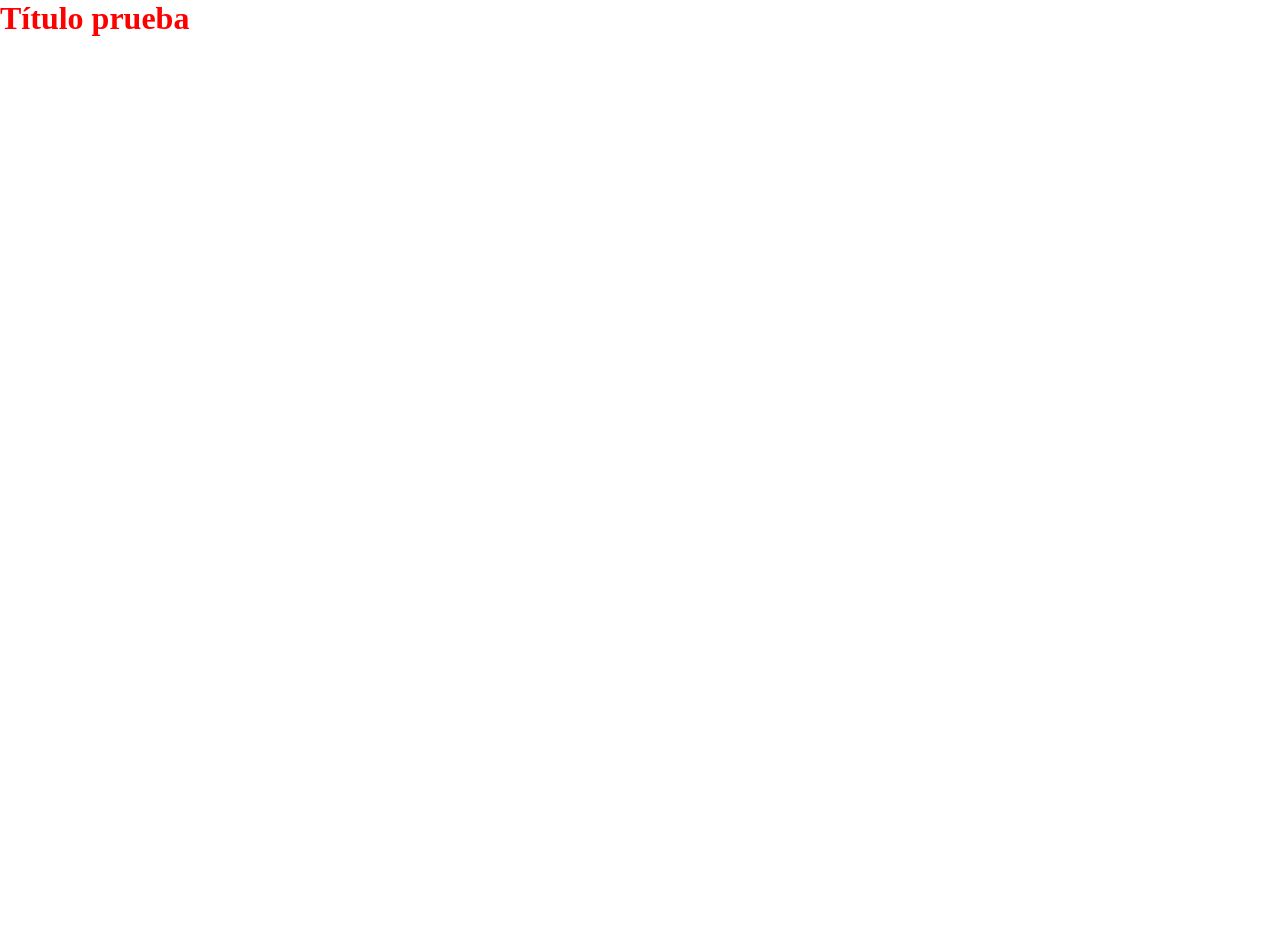
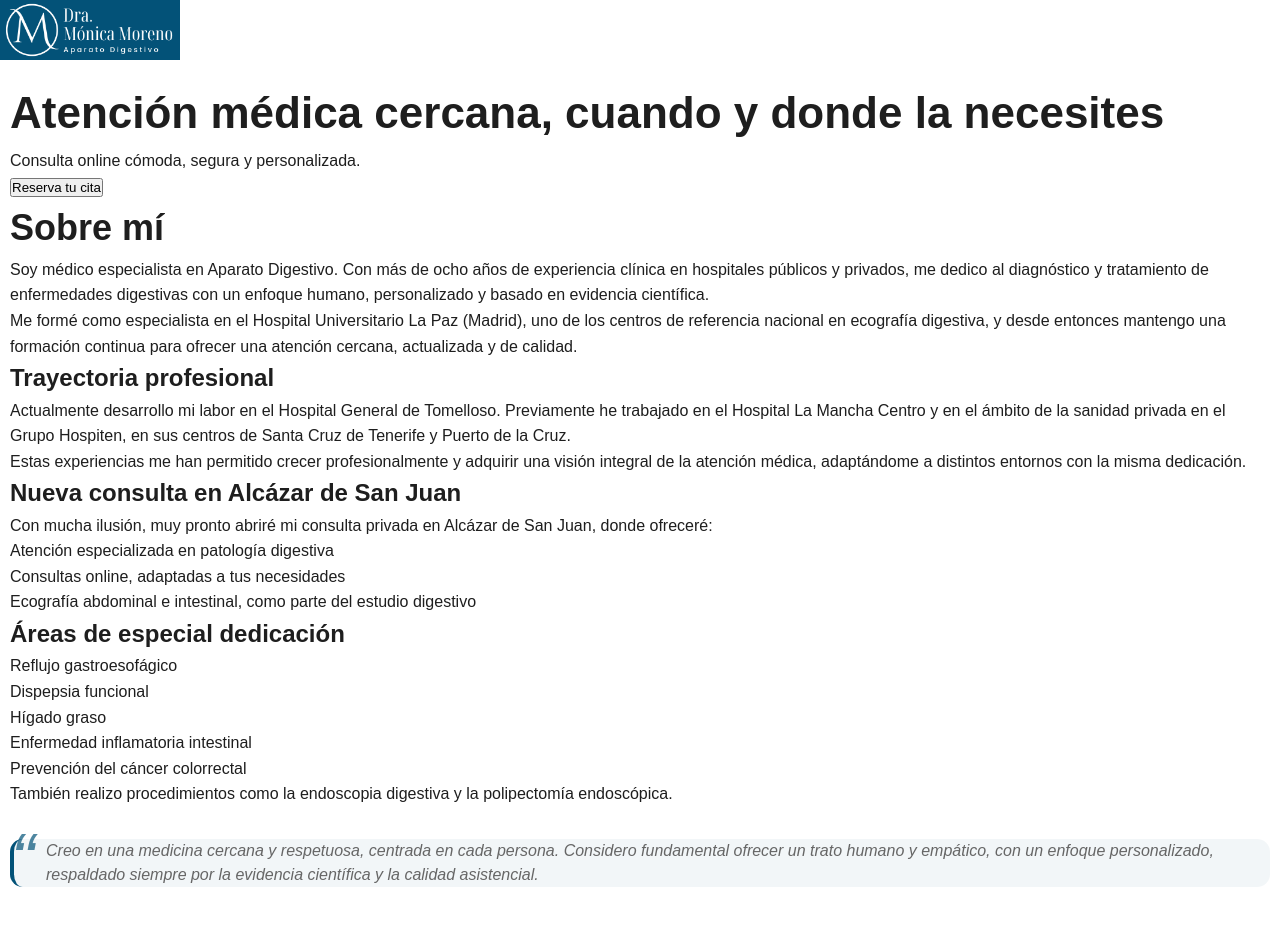
Before and after one commit to JuanAntonioPR/consulta-monica, a website built with Vite: page index.html in a window 1280 px wide. Before the commit the page ends 800 px from the top, so only its background shows below. Built offline with nearby package versions, Linux system fonts and the light colour scheme.

Commit message:
añadidas variables en _variables.scss y parte del html

```diff
--- a/index.html
+++ b/index.html
@@ -3,10 +3,92 @@
   <head>
     <meta charset="UTF-8" />
     <meta name="viewport" content="width=device-width, initial-scale=1.0" />
-    <title>Dr. Moreno</title>
+    <title>Dra. Mónica Moreno</title>
+    <link rel="icon" href="./img/Favicon_azul-degradado.svg" type="image/x-icon" />
   </head>
   <body>
-    <h1>Título prueba</h1>
+    <header>
+      <img src="./img/Logo_principal_azul.png" alt="logo página" width="180px">
+    </header>
+
+    <main>
+      <div class="container">
+        <section class="hero">
+          <h1>Atención médica cercana, cuando y donde la necesites</h1>
+          <p>Consulta online cómoda, segura y personalizada.</p>
+          <button>Reserva tu cita</button>
+        </section>
+
+        <section id="inicio">
+          <!-- Imagen destacada, texto de bienvenida -->
+        </section>
+
+        <section id="servicios">
+          <!-- Listado de servicios o especialidades -->
+        </section>
+
+        <section id="sobre-mi" class="sobre-mi">
+          <h2>Sobre mí</h2>
+
+          <p>
+            Soy médico especialista en Aparato Digestivo.
+            Con más de ocho años de experiencia clínica en hospitales públicos y privados, me dedico al diagnóstico y tratamiento de enfermedades digestivas con un enfoque humano, personalizado y basado en evidencia científica.
+          </p>
+
+          <p>
+            Me formé como especialista en el Hospital Universitario La Paz (Madrid), uno de los centros de referencia nacional en ecografía digestiva, y desde entonces mantengo una formación continua para ofrecer una atención cercana, actualizada y de calidad.
+          </p>
+
+          <h3>Trayectoria profesional</h3>
+          <p>
+            Actualmente desarrollo mi labor en el Hospital General de Tomelloso.
+            Previamente he trabajado en el Hospital La Mancha Centro y en el ámbito de la sanidad privada en el Grupo Hospiten, en sus centros de Santa Cruz de Tenerife y Puerto de la Cruz.
+          </p>
+          <p>
+            Estas experiencias me han permitido crecer profesionalmente y adquirir una visión integral de la atención médica, adaptándome a distintos entornos con la misma dedicación.
+          </p>
+
+          <h3>Nueva consulta en Alcázar de San Juan</h3>
+          <p>Con mucha ilusión, muy pronto abriré mi consulta privada en Alcázar de San Juan, donde ofreceré:</p>
+          <ul>
+            <li>Atención especializada en patología digestiva</li>
+            <li>Consultas online, adaptadas a tus necesidades</li>
+            <li>Ecografía abdominal e intestinal, como parte del estudio digestivo</li>
+          </ul>
+
+          <h3>Áreas de especial dedicación</h3>
+          <ul>
+            <li>Reflujo gastroesofágico</li>
+            <li>Dispepsia funcional</li>
+            <li>Hígado graso</li>
+            <li>Enfermedad inflamatoria intestinal</li>
+            <li>Prevención del cáncer colorrectal</li>
+          </ul>
+          <p>También realizo procedimientos como la endoscopia digestiva y la polipectomía endoscópica.</p>
+
+          <blockquote>
+            Creo en una medicina cercana y respetuosa, centrada en cada persona.
+            Considero fundamental ofrecer un trato humano y empático, con un enfoque personalizado, respaldado siempre por la evidencia científica y la calidad asistencial.
+          </blockquote>
+        </section>
+
+        <section id="testimonios">
+          <!-- Carrusel o testimonios en grid -->
+        </section>
+
+        <section id="preguntas-frecuentes">
+          <!-- FAQ con acordeones o desplegables -->
+        </section>
+
+        <section id="contacto">
+          <!-- Formulario de contacto / botón para WhatsApp -->
+        </section>
+      </div>
+    </main>
+
+    <footer>
+      <!-- Información legal, redes, contacto -->
+    </footer>
     <script type="module" src="/src/main.js"></script>
   </body>
 </html>
--- a/src/sass/abstracts/_abstracts.scss
+++ b/src/sass/abstracts/_abstracts.scss
@@ -1,4 +1,4 @@
-@forward 'variables';
 @forward 'functions';
 @forward 'mixins';
 @forward 'placeholders';
+@forward 'variables';
--- a/src/sass/abstracts/_variables.scss
+++ b/src/sass/abstracts/_variables.scss
@@ -5,15 +5,35 @@ $bp-desktop: 1200px;           // Escritorio normal
 $bp-desktop-xl: 1440px;        // Pantallas grandes
 
 // Colores
-// $color-blanco: #FFFFFF;
-// $color-negro: #010713;
+$color-primary: #035278;
+$color-secondary: #0D87BB;
+$color-accent: #FF8A00; // Puedes elegir uno para botones o CTA
+$color-text: #1E1E1E; // Color principal de texto
+$color-muted: #666;    // Textos secundarios
+$color-background: #fff; // Fondo general
+$color-surface: #f5f5f5; // Fondo de cajas, tarjetas
 
+$color-success: #28a745; // Color para estados de éxito (fondo o texto)
+$color-warning: #ffc107; // Color para estados de advertencia/peligro
+$color-error: #dc3545;   // Color para estados de error
 
-// Fuentes
-// $fuente: "Poppins", sans-serif;
-// $headingXL: 44px;
-// $headingL: 36px;
-// $headingM: 24px;
-// $bodyL: 20px;
-// $bodyM: 16px;
-// $bodyS: 14px;
+// Tipografías
+$font-primary: 'Poppins', sans-serif;
+$font-secondary: 'Lora', serif;
+
+// Tamaño fuentes
+$font-heading-xl: 2.75rem; // ~44px
+$font-heading-l:  2.25rem; // ~36px
+$font-heading-m:  1.5rem;  // ~24px
+$font-body-l:     1.25rem; // ~20px
+$font-body-m:     1rem;    // ~16px
+$font-body-s:     0.875rem;// ~14px
+
+// Espaciado
+$space-xxs: 0.125rem;  // 2px
+$space-xs:  0.25rem;   // 4px
+$space-sm:  0.5rem;    // 8px
+$space-md:  1rem;      // 16px
+$space-lg:  2rem;      // 32px
+$space-xl:  4rem;      // 64px
+$space-xxl: 6rem;      // 96px
--- a/src/sass/base/_typography.scss
+++ b/src/sass/base/_typography.scss
@@ -1,5 +1,25 @@
 @use "../abstracts/abstracts" as ab;
 
+body {
+  font-family: ab.$font-primary;
+  font-size: ab.$font-body-m;
+  line-height: 1.6;
+  color: ab.$color-text;
+}
+
 h1 {
-    color: red;
+  font-size: ab.$font-heading-xl;
 }
+
+h2 {
+  font-size: ab.$font-heading-l;
+}
+
+h3 {
+  font-size: ab.$font-heading-m;
+}
+
+p {
+  font-size: ab.$font-body-m;
+  line-height: 1.6;
+}
--- /dev/null
+++ b/src/sass/components/_blockquotes.scss
@@ -0,0 +1,25 @@
+@use "../abstracts/abstracts" as ab;
+
+blockquote {
+  border-left: 4px solid ab.$color-primary;
+  padding-left: 2rem;
+  padding-right: 0.5rem;
+  margin: 2rem 0;
+  font-style: italic;
+  color: ab.$color-muted;
+  background-color: rgba(ab.$color-primary, 0.05);
+  border-radius: 0.8rem;
+  line-height: 1.5;
+  font-size: 1rem;
+  position: relative;
+
+  &::before {
+    content: "“";
+    font-size: 4.5rem;
+    color: rgba(ab.$color-primary, 0.7);
+    position: absolute;
+    left: -0.2rem;
+    top: -1rem;
+    line-height: 1;
+  }
+}
--- a/src/sass/components/_components.scss
+++ b/src/sass/components/_components.scss
@@ -1 +1,2 @@
 @forward 'buttons';
+@forward 'blockquotes';
--- a/src/sass/layout/_layout.scss
+++ b/src/sass/layout/_layout.scss
@@ -1,6 +1,6 @@
-@forward "grid";
 @forward "footer";
 @forward "forms";
+@forward "grid";
+@forward "header";
 @forward "navbar";
 @forward "sidebar";
-@forward "header";
--- a/src/sass/pages/_index.scss
+++ b/src/sass/pages/_index.scss
@@ -1 +1,5 @@
 @use "../abstracts/abstracts" as ab;
+
+.container {
+    padding: 10px;
+}
```
Also changed, not shown: img/Favicon_azul-degradado.svg (added), img/Logo_principal_azul.png (added).
